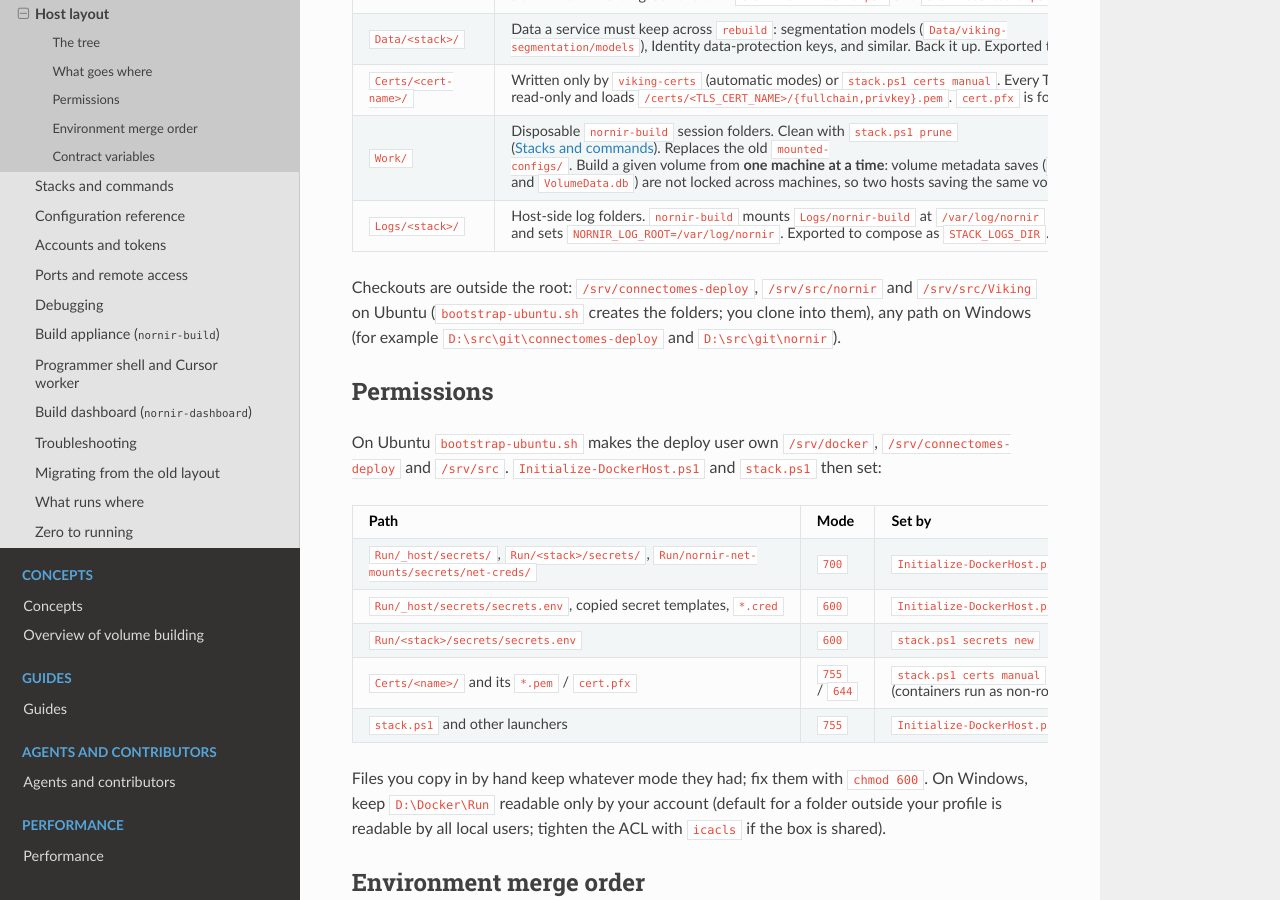
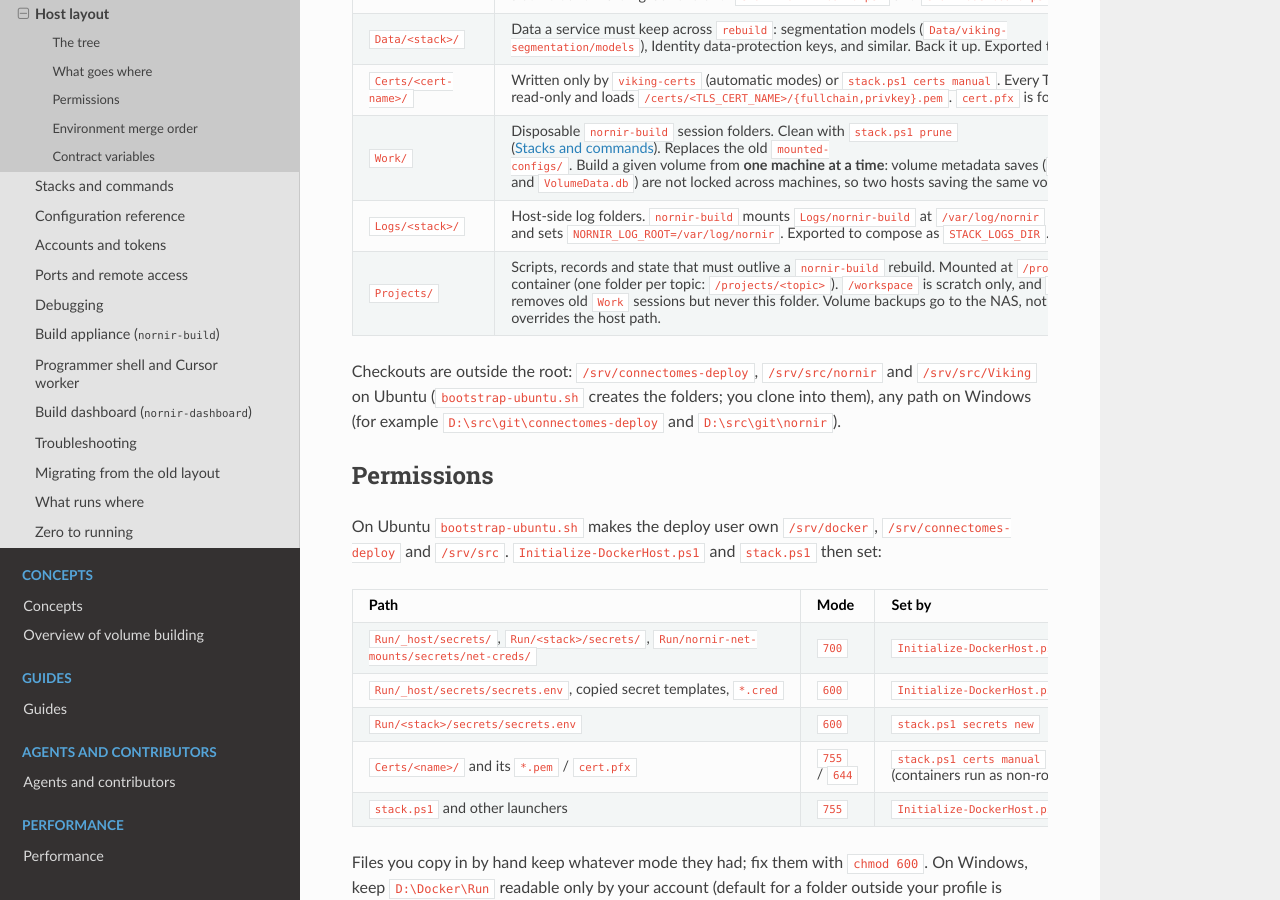
Before and after one commit to jamesra/nornir, a Sphinx documentation site: the page built from docs/deployment/host_layout.rst, in a window 1280 px wide and 900 px high, scrolled down 1212 px. Built offline with Sphinx 7.4.7 and the Read the Docs theme 3.1.0, drawn with Linux system fonts in a browser that asks for light colours.

Commit message:
Update submodules: gain-first only (no -NoGainFirst), legacy gain-first, crush-kind guard, -CameraBpp error, /projects mount, MQTT notes topic, build-agent skills in the image; docs
Co-Authored-By: Claude Sonnet 5.5 <noreply@anthropic.com>
Claude-Session: https://claude.ai/code/session_01FEp7s3kxb55FAWqhbgM6Yz

```diff
--- a/docs/deployment/configuration_reference.rst
+++ b/docs/deployment/configuration_reference.rst
@@ -254,6 +254,10 @@ Template ``example.nornir-build.run.env``. Read by ``start-nornir-build.ps1``.
      - ``64g``
      -
      - ``docker run --shm-size``. Multiprocessing pools fail with Docker's 64 MB default.
+   * - ``NORNIR_DOCKER_PROJECTS_ROOT``
+     - ``<root>/Projects``
+     -
+     - Host folder mounted at ``/projects`` in ``nornir-build`` (survives rebuilds; never pruned).
    * - ``NORNIR_DOCKER_NOFILE_SOFT`` / ``_HARD``
      - ``65536`` / ``65536``
      -
--- a/docs/deployment/host_layout.rst
+++ b/docs/deployment/host_layout.rst
@@ -82,6 +82,11 @@ What goes where
      - Host-side log folders. ``nornir-build`` mounts ``Logs/nornir-build`` at
        ``/var/log/nornir`` and sets ``NORNIR_LOG_ROOT=/var/log/nornir``. Exported to compose as
        ``STACK_LOGS_DIR``.
+   * - ``Projects/``
+     - Scripts, records and state that must outlive a ``nornir-build`` rebuild. Mounted at ``/projects`` in every
+       ``nornir-build`` container (one folder per topic: ``/projects/<topic>``). ``/workspace`` is scratch only, and
+       ``stack.ps1 prune`` removes old ``Work`` sessions but never this folder. Volume backups go to the NAS, not here.
+       ``NORNIR_DOCKER_PROJECTS_ROOT`` overrides the host path.
 
 Checkouts are outside the root: ``/srv/connectomes-deploy``, ``/srv/src/nornir`` and
 ``/srv/src/Viking`` on Ubuntu (``bootstrap-ubuntu.sh`` creates the folders; you clone into them),
--- a/docs/guides/tem_scripts.rst
+++ b/docs/guides/tem_scripts.rst
@@ -44,7 +44,7 @@ Tiles deeper than 8 bits are **noise-crushed** by default (``ImportIDoc`` and ``
 * ``ImportMRC`` copies the next two MRCs to local disk while the current section exports, and exports from the copy, deleting each when its section is done. Over a network share this keeps more reads in flight than the export's memmap does (RC1 from storage3: 89-100 MB/s in place). It needs local space for three MRCs (~100 GB for RC1); ``NORNIR_IMPORT_STAGE_DIR`` sets the folder (default ``<tmp>/nornir_import_stage``) and ``NORNIR_IMPORT_STAGE=0`` turns it off. Sources already on the staging disk are read in place.
 * A read-only source works: set ``NORNIR_IMPORT_CACHE_PATH`` to a writable folder for the histogram and noise caches. An existing ``Histogram-N.xml`` beside an MRC that is newer than the MRC is reused.
 * ``-CrushK`` sets the step in noise sigmas (default 2.5); larger values give smaller files and coarser steps.
-* Crushed tiles are gain-corrected before they are quantized. The importer solves a brightness gain per tile from the overlaps of the Stage placements (one pass over the section, the statistics measured on tiles reduced by 8), divides each tile by its gain, then quantizes. A tile dimmed by the beam keeps its texture instead of collapsing into a few codes, because its noise falls only as the square root of its gain while its texture falls with the gain. Each tile records its gain in its ``nornir_crush`` chunk as ``import_gain`` for diagnosis; nothing downstream applies it, and ``TileGains`` leaves the filter alone (``CrushGainFirst="1"`` on the filter). A tile whose gain is below 0.05 has essentially no beam: it is flagged (``import_gain_corrected`` false) and quantized as captured, not amplified. ``-NoGainFirst`` quantizes tiles as captured. A section whose crushed filter was imported without this keeps its kind, so re-importing does not change finished sections.
+* Crushed tiles are gain-corrected before they are quantized. The importer solves a brightness gain per tile from the overlaps of the Stage placements (one pass over the section, the statistics measured on tiles reduced by 8), divides each tile by its gain, then quantizes. A tile dimmed by the beam keeps its texture instead of collapsing into a few codes, because its noise falls only as the square root of its gain while its texture falls with the gain. Each tile records its gain in its ``nornir_crush`` chunk as ``import_gain`` for diagnosis; nothing downstream applies it, and ``TileGains`` leaves the filter alone (``CrushGainFirst="1"`` on the filter). A tile whose gain is below 0.05 has essentially no beam: it is flagged (``import_gain_corrected`` false) and quantized as captured, not amplified. There is no option to quantize tiles as captured. A section whose crushed filter was imported without gain correction keeps its kind, so re-importing does not change finished sections.
 * An existing uncrushed ``Raw8`` (or MRC ``Raw16``) filter is never replaced, so re-importing to add sections leaves imported sections alone. Remove a section's filter to crush it.
 * Changing ``-CrushK`` or turning crushing off rebuilds the affected filter and everything built from it.
 * Prune scores of crushed tiles are scaled to the stretched 8-bit range, so existing ``-DefaultThreshold`` values keep their meaning.
```
